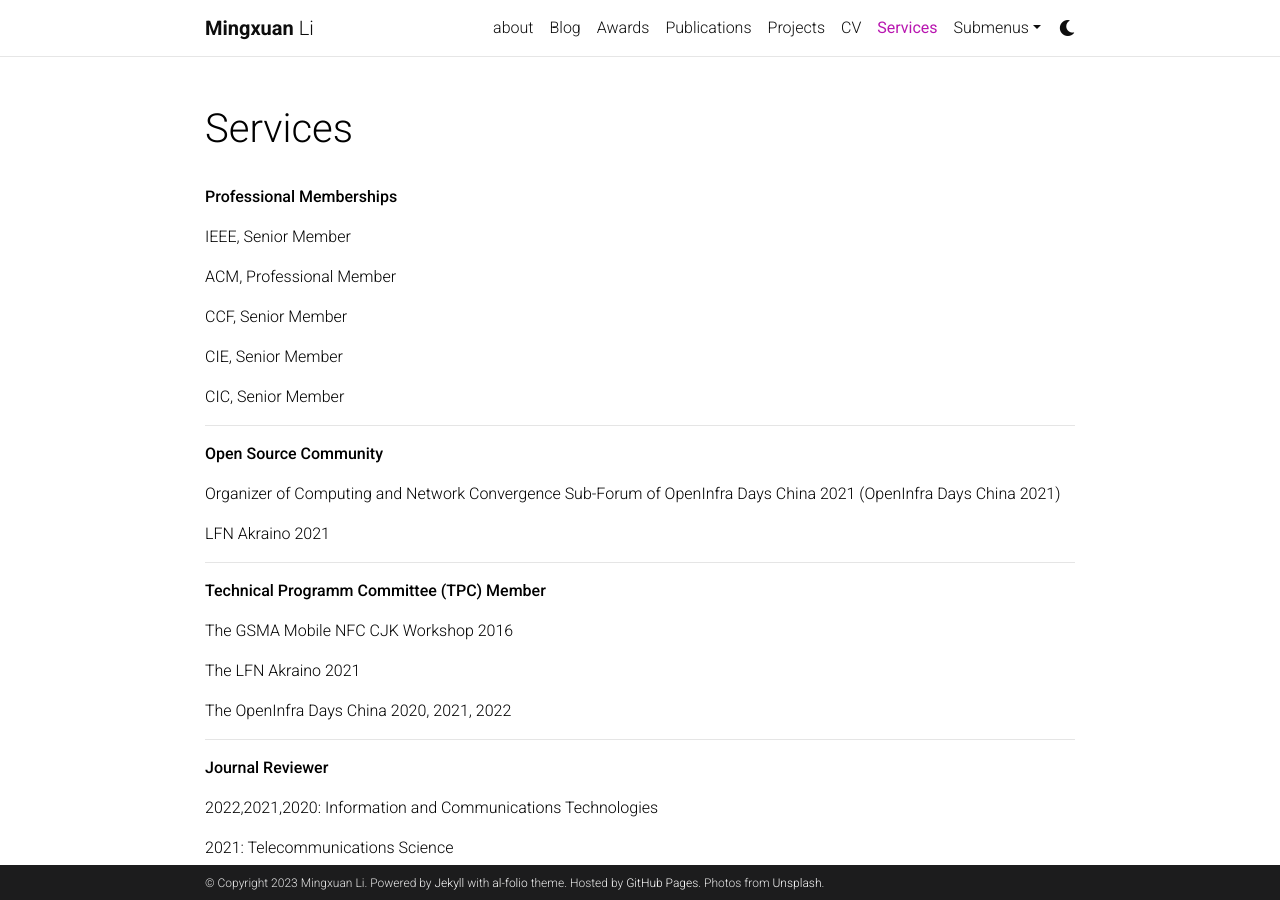
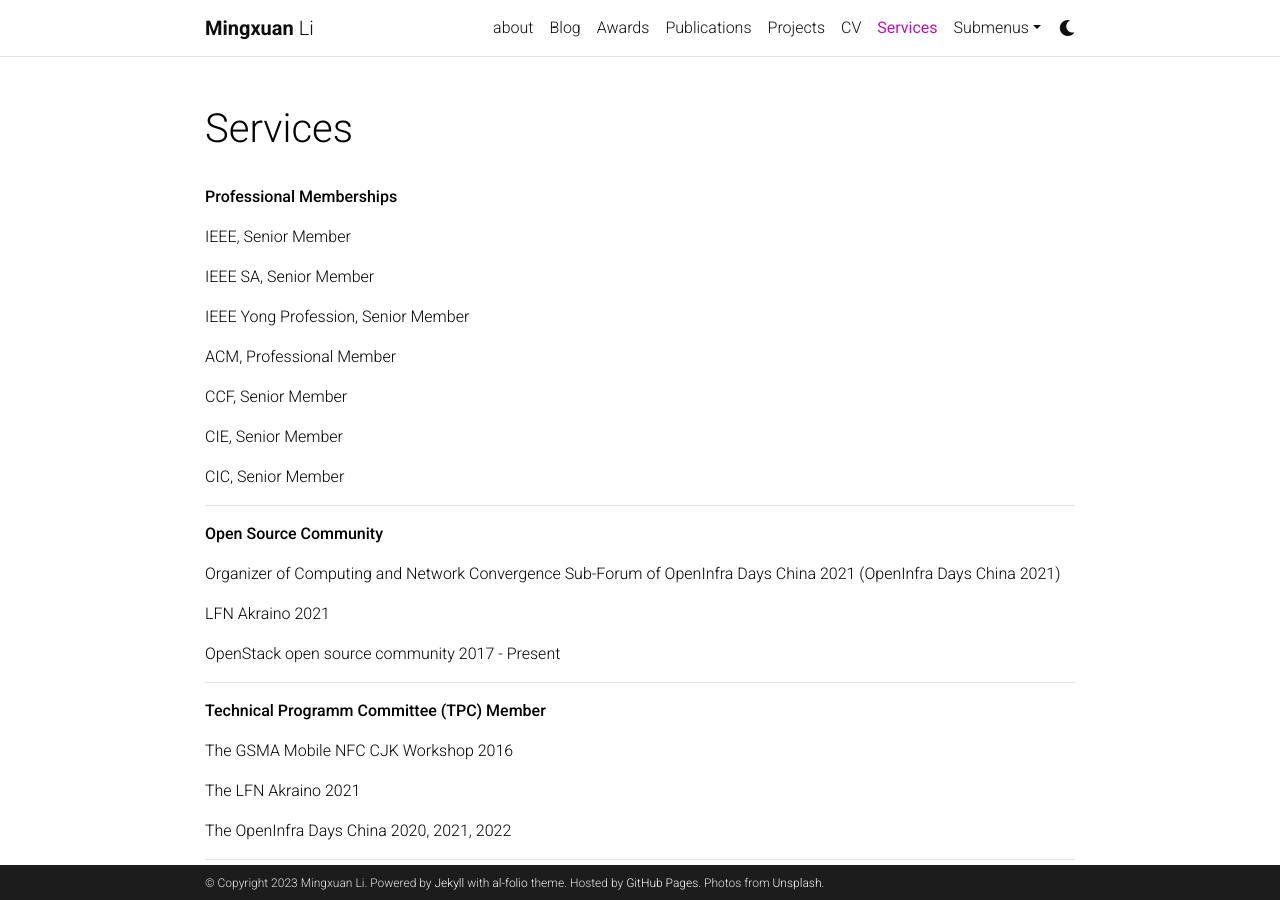
Before and after one commit to limx59/limx59.github.io, a Jekyll site: the page built from _pages/services.md, in a window 1280 px wide and 900 px high. Built offline with Jekyll 4.4.1, drawn with Linux system fonts in a browser that asks for light colours; comment, search, counter and statistics services are not loaded; a style sheet for code colours, icons or effects is not loaded.

Commit message:
Update services.md

```diff
--- a/_pages/services.md
+++ b/_pages/services.md
@@ -9,6 +9,10 @@ nav_order: 5
 **Professional Memberships**
 
 IEEE, Senior Member
+
+IEEE SA, Senior Member
+
+IEEE Yong Profession, Senior Member
 
 ACM, Professional Member
 
@@ -25,6 +29,8 @@ CIC, Senior Member
 Organizer of Computing and Network Convergence Sub-Forum of OpenInfra Days China 2021 (OpenInfra Days China 2021)
 
 LFN Akraino 2021
+
+OpenStack open source community 2017 - Present
 
 -----------------------
 
```
